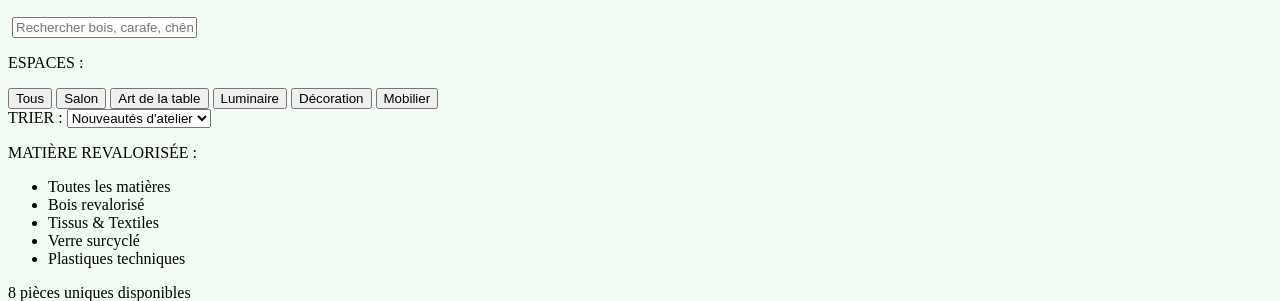
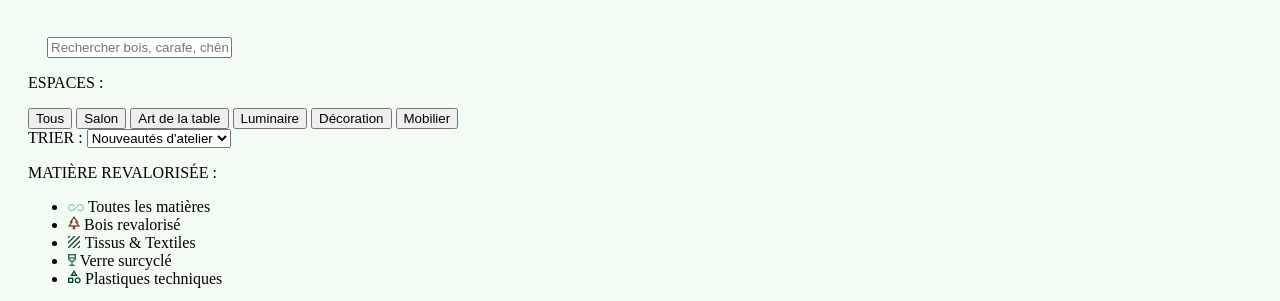
Before and after one commit to pro0pegasus/EcoArt, a plain HTML site: page produits.html in a window 1280 px wide. Shown: the part 502-803 px from the top of the page. Drawn offline with Linux system fonts and the light colour scheme; a web font is replaced by a local one.

Commit message:
icons download

```diff
--- a/css/styles.css
+++ b/css/styles.css
@@ -209,6 +209,9 @@ nav{
 }
 
 
+.recherche{
+    padding: 20px;
+}
 
 
 
--- a/produits.html
+++ b/produits.html
@@ -75,7 +75,7 @@
   <div class="recherche">
 
     <div class="recherche__title">
-      <img src="assets/icons/Icon (1).png" alt="">
+      <img src="assets/icons/recherche.png" alt="recherche">
       <input type="text" id="search" placeholder="Rechercher bois, carafe, chêne, lin…" aria-label="Rechercher un produit">
     </div>
 
@@ -103,11 +103,21 @@
     <div class="matiere">
       <p>MATIÈRE REVALORISÉE :</p>
       <ul>
-        <li class="is-active">Toutes les matières</li>
-        <li>Bois revalorisé</li>
-        <li>Tissus &amp; Textiles</li>
-        <li>Verre surcyclé</li>
-        <li>Plastiques techniques</li>
+        <li class="is-active">
+          <img src="assets/icons/toutes.png" alt="toutes">
+          Toutes les matières</li>
+        <li>
+          <img src="assets/icons/bois.png" alt="bois">
+          Bois revalorisé</li>
+        <li>
+          <img src="assets/icons/tissus.png" alt="tissus">
+          Tissus &amp; Textiles</li>
+        <li>
+          <img src="assets/icons/verre.png" alt="">
+          Verre surcyclé</li>
+        <li>
+           <img src="assets/icons/plastiques.png" alt="">
+           Plastiques techniques</li>
       </ul>
       <p class="matiere__count">8 pièces uniques disponibles</p>
     </div>
```
Also changed, not shown: assets/icons/bois.png (added), assets/icons/plastiques.png (added), assets/icons/recherche.png (added), assets/icons/tissus.png (added), assets/icons/toutes.png (added), assets/icons/verre.png (added).
